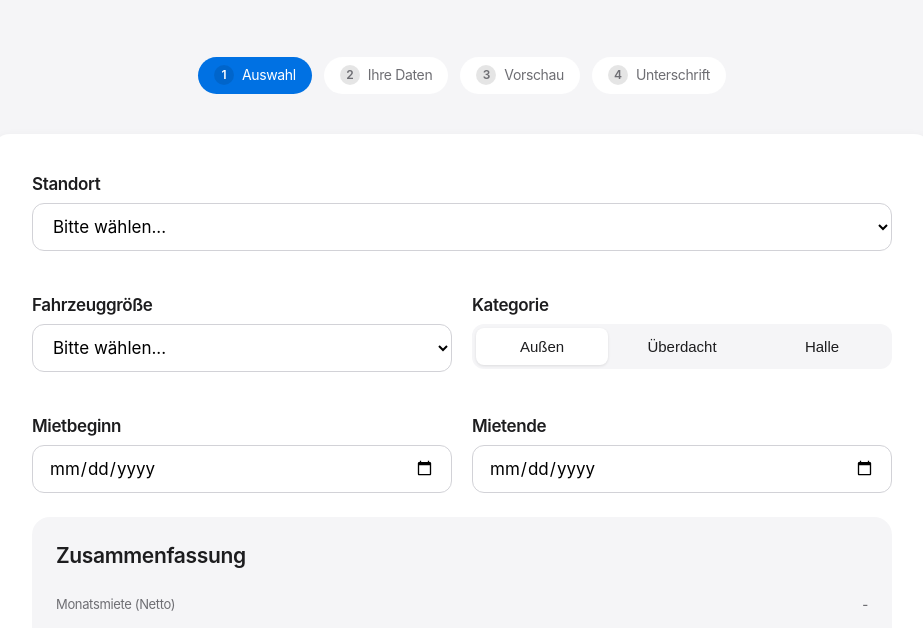
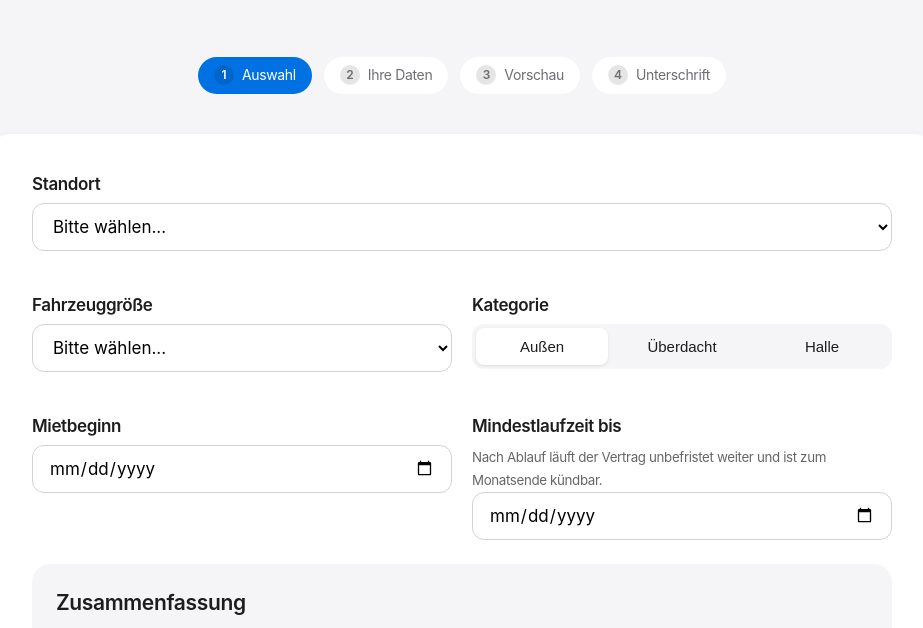
Before and after one commit to karlgrey/digital-contracts, a website: page public/booking-v2.html in a window 1280 px wide. Shown: the part 132-760 px from the top of the page, without its empty margins (178-1101 px from the left). Drawn offline with Linux system fonts and the light colour scheme; no server answers.

Commit message:
Relabel Mietende to Mindestlaufzeit in booking form

```diff
--- a/public/booking-v2.html
+++ b/public/booking-v2.html
@@ -453,7 +453,8 @@
                     </div>
 
                     <div class="form-group">
-                        <label for="endDate">Mietende</label>
+                        <label for="endDate">Mindestlaufzeit bis</label>
+                        <small style="color:#666;">Nach Ablauf läuft der Vertrag unbefristet weiter und ist zum Monatsende kündbar.</small>
                         <input type="date" id="endDate" class="form-control" required>
                     </div>
                 </div>
--- a/public/booking-v2.js
+++ b/public/booking-v2.js
@@ -452,7 +452,7 @@ async function loadContractPreview() {
         <p>(2) Der Stellplatz dient zum Abstellen des Fahrzeugs: ${vehicleLabel}.</p>
 
         <h2>§2 Mietzeit</h2>
-        <p>(1) Mietbeginn: ${new Date(state.startDate).toLocaleDateString('de-DE')}, Mietende: ${new Date(state.endDate).toLocaleDateString('de-DE')}</p>
+        <p>(1) Mietbeginn: ${new Date(state.startDate).toLocaleDateString('de-DE')}, Mindestlaufzeit bis: ${new Date(state.endDate).toLocaleDateString('de-DE')}</p>
 
         <h2>§3 Miete / Kaution</h2>
         <p>(1) Monatsmiete: € ${state.pricing.monthlyPrice.toFixed(2)} (Brutto)</p>
```
